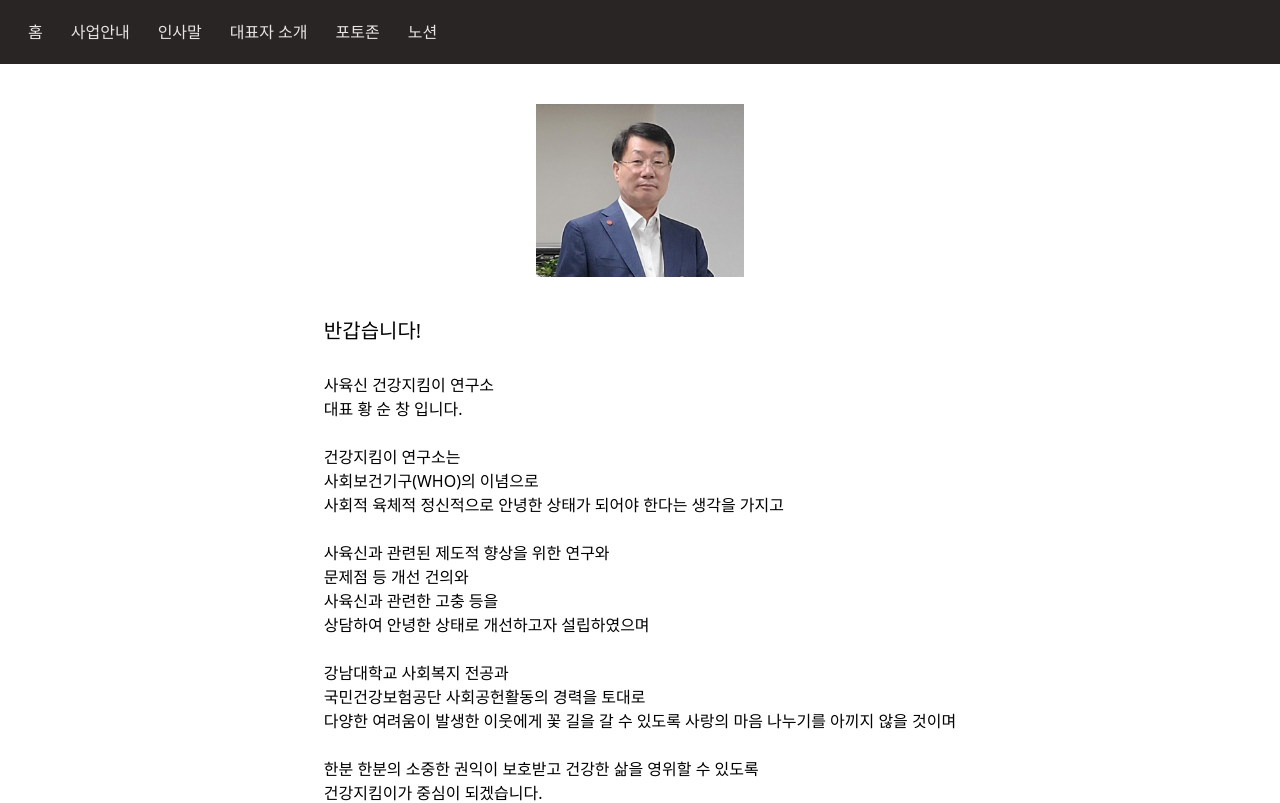
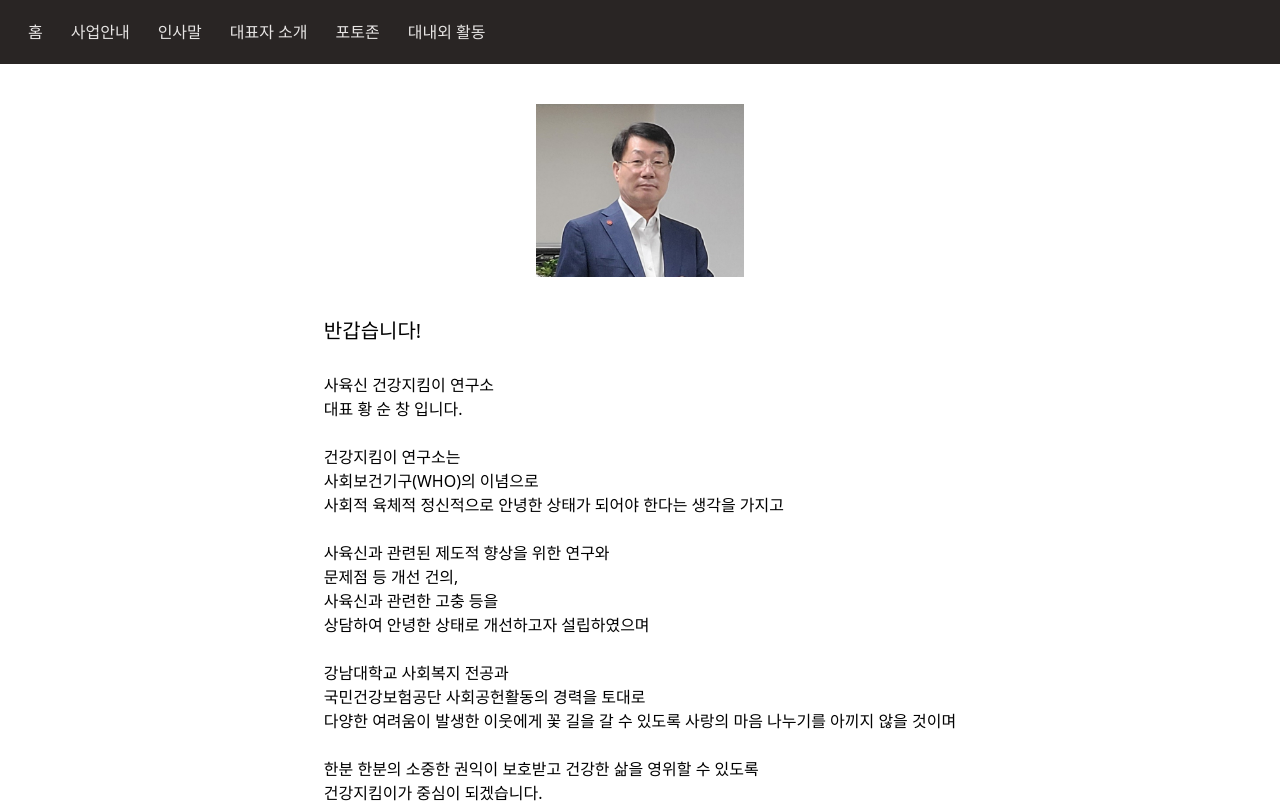
Before and after one commit to hjiwon/father2, a Next.js app: page /company in a window 1280 px wide. Shown: the top 803 px of the page. Built offline with nearby package versions, Linux system fonts and the light colour scheme.

Commit message:
feat: Navbar '노션' -> '대내외 활동', 인사말 어휘 부드럽게 변경

```diff
--- a/src/app/company/page.jsx
+++ b/src/app/company/page.jsx
@@ -15,7 +15,7 @@ const Hello = () => {
             사회적 육체적 정신적으로 안녕한 상태가 되어야 한다는 생각을 가지고 <br /> <br />
 
             사육신과 관련된 제도적 향상을 위한 연구와 <br />
-            문제점 등 개선 건의와 <br />
+            문제점 등 개선 건의, <br />
             사육신과 관련한 고충 등을 <br />
             상담하여 안녕한 상태로 개선하고자 설립하였으며 <br /> <br />
 
--- a/src/components/Navbar.jsx
+++ b/src/components/Navbar.jsx
@@ -9,7 +9,7 @@ const Navbar = () => {
         <Link href='/company' className="hover:underline hover:underline-offset-8">인사말</Link>
         <Link href='/info' className="hover:underline hover:underline-offset-8">대표자 소개</Link>
         <Link href='/photozone' className="hover:underline hover:underline-offset-8">포토존</Link>
-        <Link href='/notion' className="hover:underline hover:underline-offset-8">노션</Link>
+        <Link href='/notion' className="hover:underline hover:underline-offset-8">대내외 활동</Link>
         {/* <Link to='/come' className="hover:underline hover:underline-offset-8">찾아오시는 길</ Link> */}
       </ol>
     </div>
```
